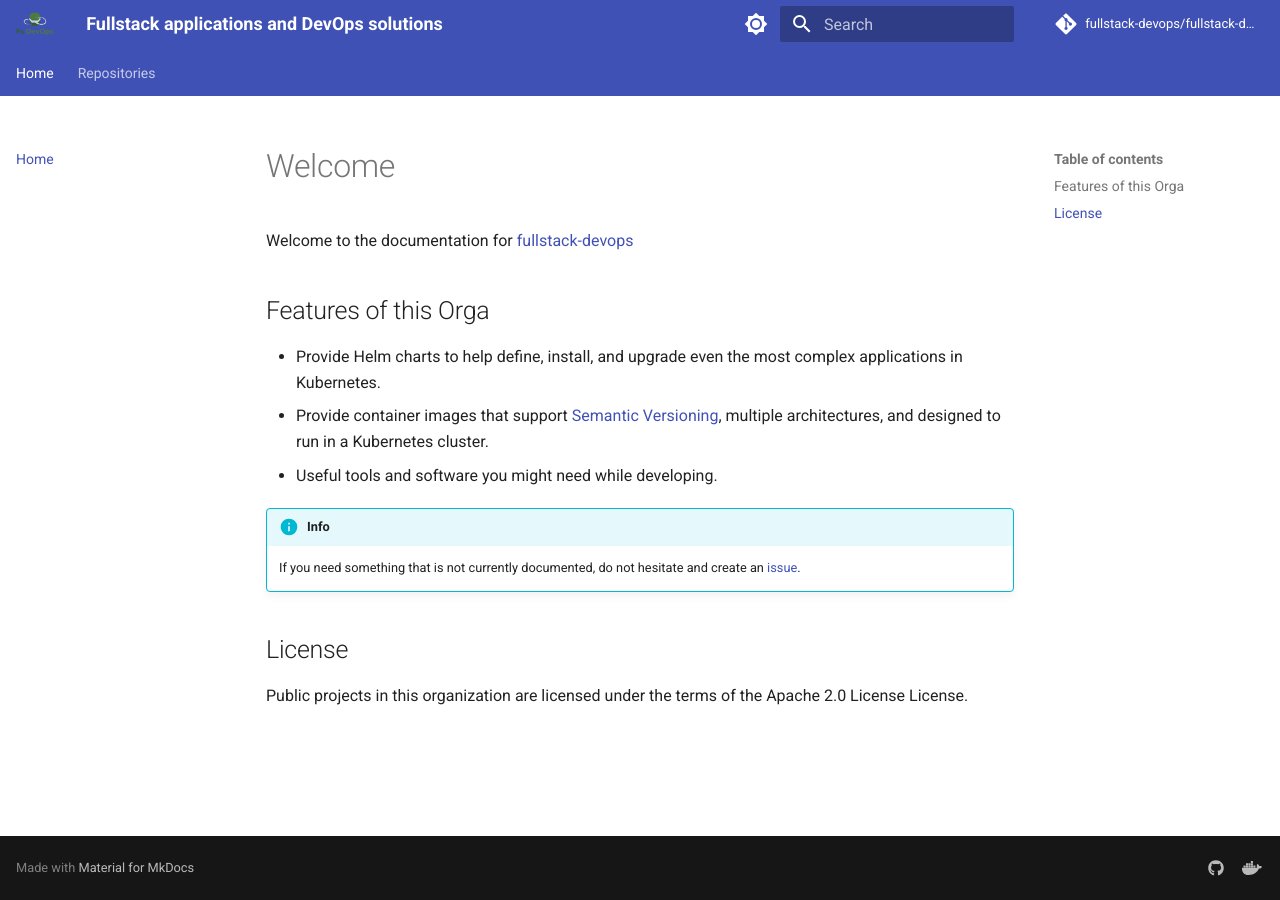
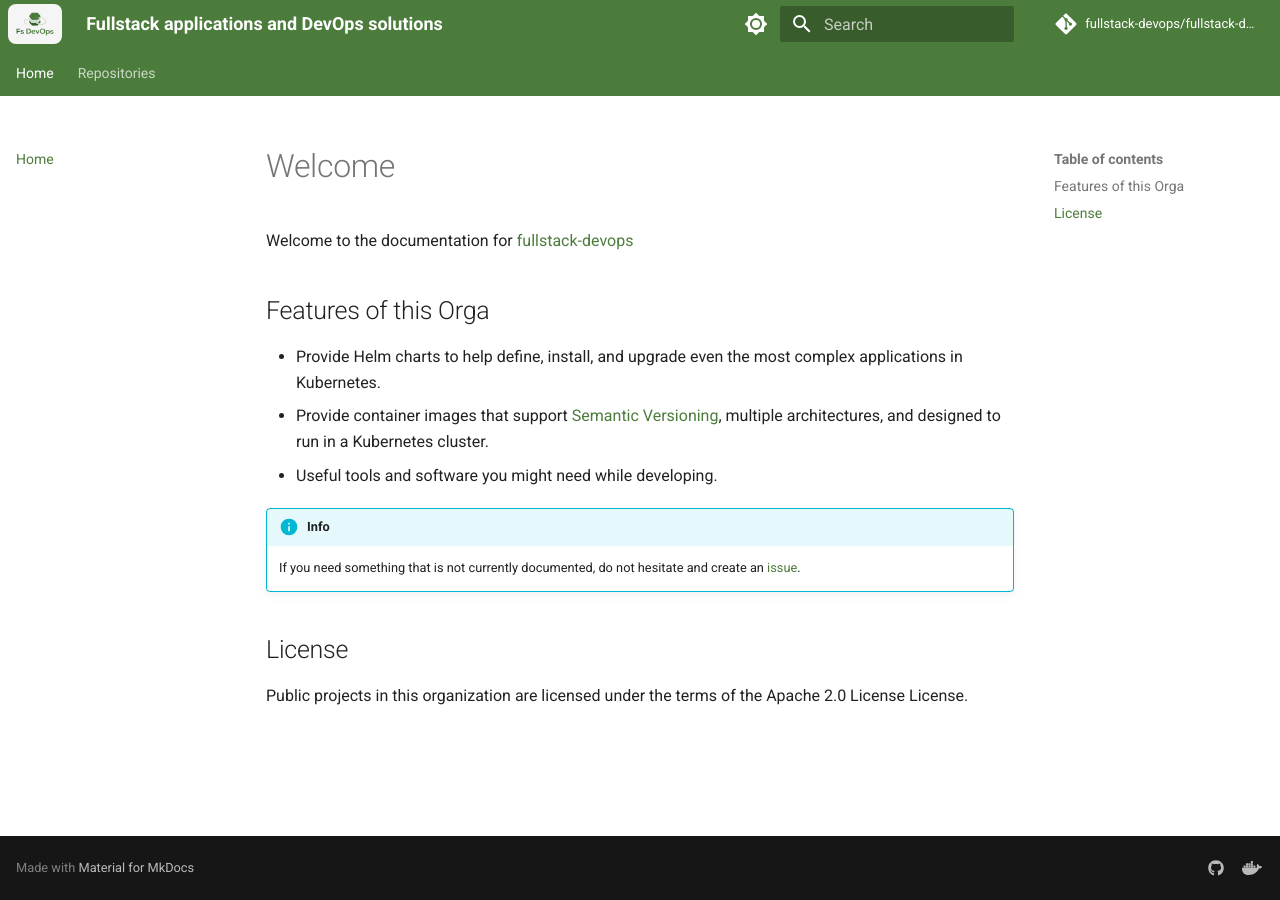
Before and after one commit to fullstack-devops/fullstack-devops.github.io, an MkDocs documentation site: the page built from docs/index.md, in a window 1280 px wide. Built offline with MkDocs 1.6.1 and Material for MkDocs 9.7.7, drawn with Linux system fonts in a browser that asks for light colours; comment, search, counter and statistics services are not loaded.

Commit message:
add backgorund to logo

```diff
--- a/docs/stylesheets/custom.css
+++ b/docs/stylesheets/custom.css
@@ -1,5 +1,10 @@
 .md-grid {
   max-width: 75rem;
+}
+
+.md-header__button.md-logo {
+  background: var(--md-code-bg-color);
+  border-radius: 8px;
 }
 
 [data-md-color-primary="fsdevops"] {
--- a/mkdocs.yml
+++ b/mkdocs.yml
@@ -44,7 +44,7 @@ theme:
     # - toc.integrate
   palette:
     - scheme: default
-      primary: indego
+      primary: fsdevops
       accent: fsdevops
       toggle:
         icon: material/brightness-7
```
